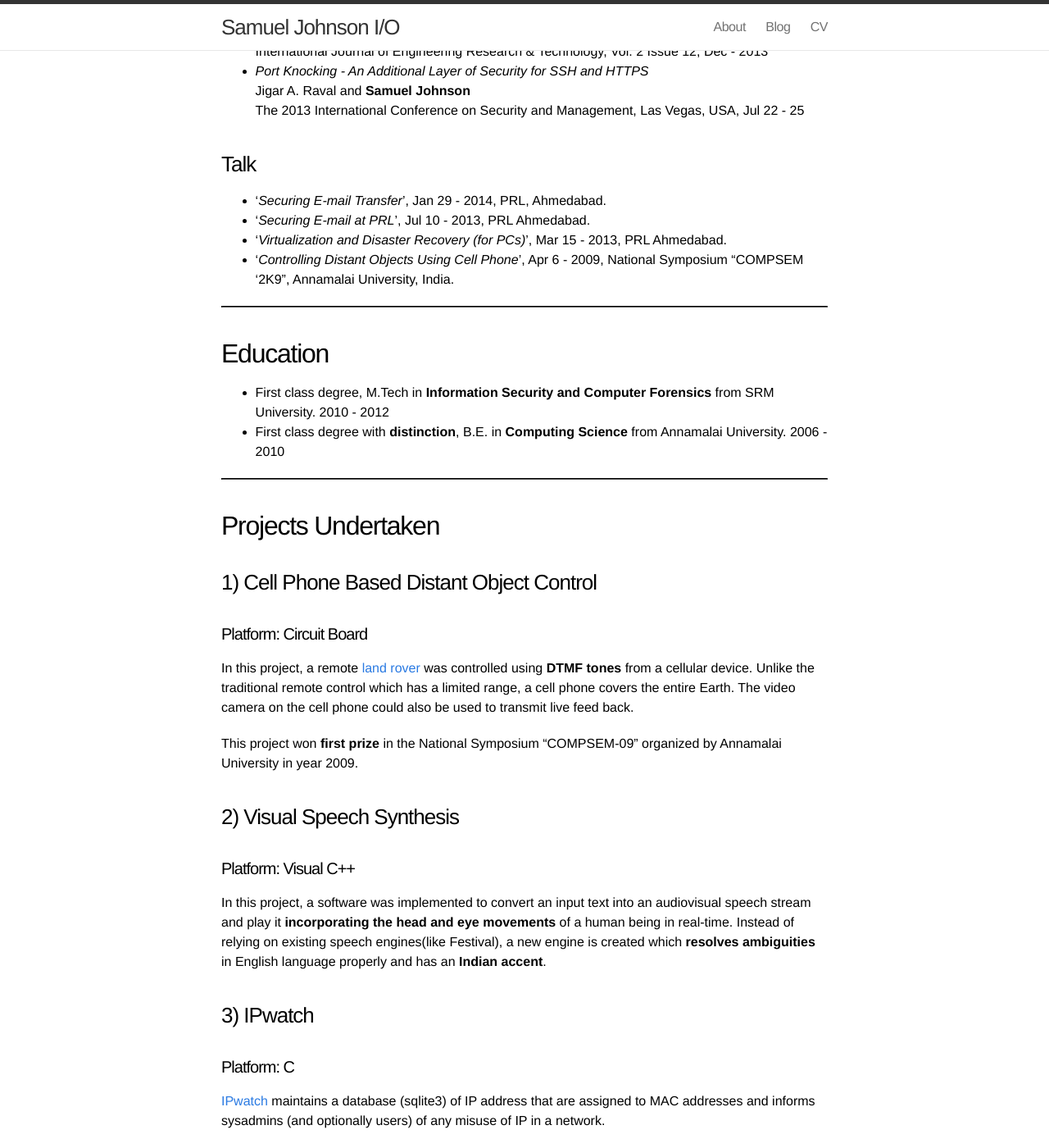
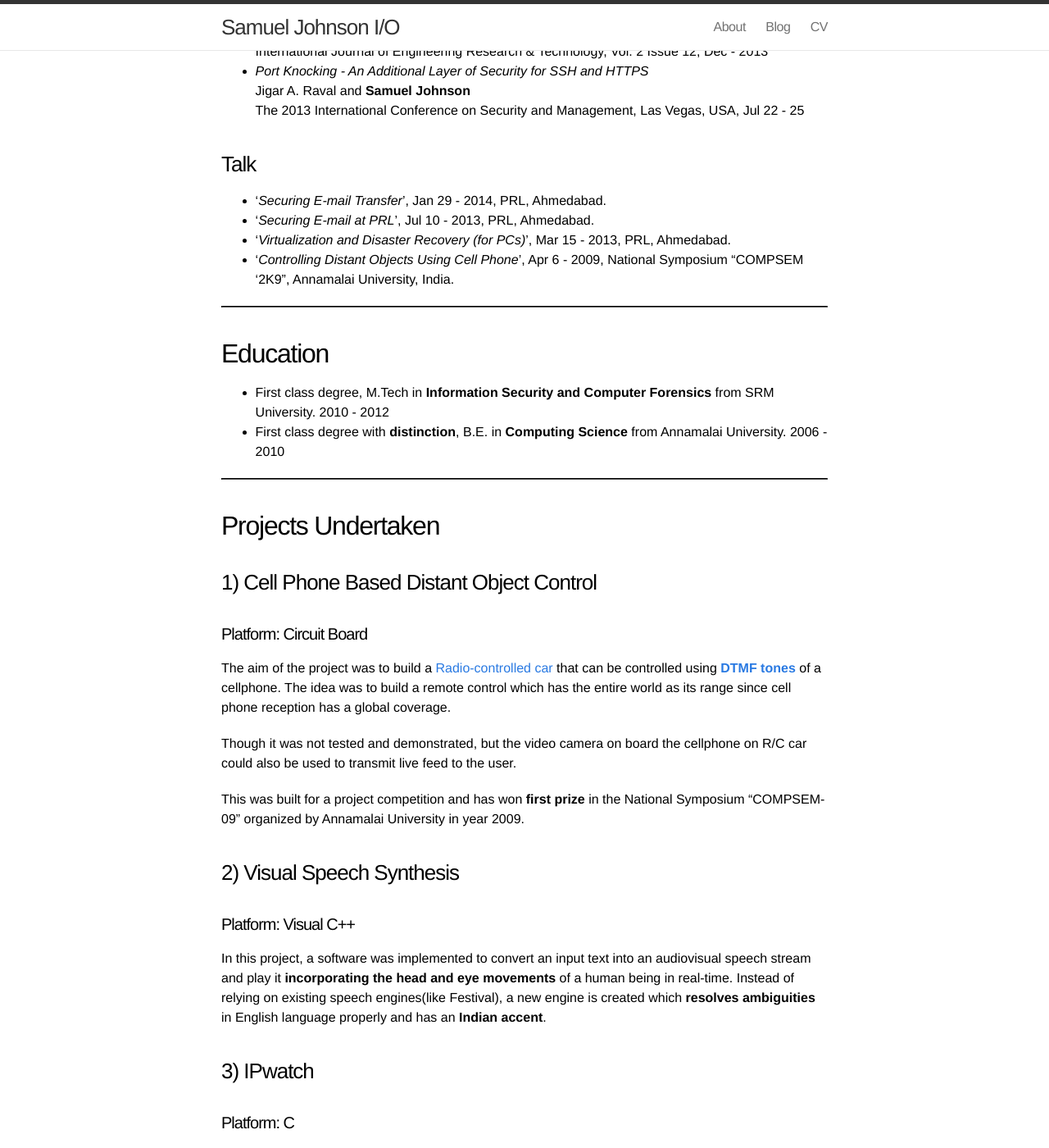
Before and after one commit to samueljohnson/samueljohnson.github.io.archive, a Jekyll site: the page built from cv.markdown, in a window 1280 px wide and 1400 px high, scrolled down 823 px. Shown: the whole window at 82% size. Built offline with Jekyll 4.4.1, drawn with Linux system fonts in a browser that asks for light colours; nearby versions of some CDN libraries.

Commit message:
Rewrite of description of DTMF project

```diff
--- a/cv.markdown
+++ b/cv.markdown
@@ -42,8 +42,8 @@ free software on the desktop and server.
 ### Talk
 
   * '*Securing E-mail Transfer*', Jan 29 - 2014, PRL, Ahmedabad.
-  *  '*Securing E-mail at PRL*', Jul 10 - 2013, PRL Ahmedabad.
-  * '*Virtualization and Disaster Recovery (for PCs)*', Mar 15 - 2013, PRL Ahmedabad.
+  *  '*Securing E-mail at PRL*', Jul 10 - 2013, PRL, Ahmedabad.
+  * '*Virtualization and Disaster Recovery (for PCs)*', Mar 15 - 2013, PRL, Ahmedabad.
   * '*Controlling Distant Objects Using Cell Phone*', Apr 6 - 2009, National Symposium "COMPSEM '2K9", Annamalai University, India.
 
 ----
@@ -61,13 +61,15 @@ free software on the desktop and server.
 
 #### Platform: Circuit Board
 
-In this project, a remote [land
-rover](/assets/img/13032009263.jpg) was controlled using
-**DTMF tones** from a cellular device. Unlike the traditional remote control
-which has a limited range, a cell phone covers the entire Earth. The video
-camera on the cell phone could also be used to transmit live feed back.
+The aim of the project was to build a [Radio-controlled car](/assets/img/13032009263.jpg) that can be controlled
+using [**DTMF tones**](http://en.wikipedia.org/wiki/Dual-tone_multi-frequency_signaling)
+of a cellphone. The idea was to build a remote control which has the
+entire world as its range since cell phone reception has a global coverage.
 
-This project won **first prize** in the National Symposium "COMPSEM-09"
+Though it was not tested and demonstrated, but the video camera on board
+the cellphone on R/C car could also be used to transmit live feed to the user.
+
+This was built for a project competition and has won **first prize** in the National Symposium "COMPSEM-09"
 organized by Annamalai University in year 2009.
 
 ### 2) Visual Speech Synthesis
```
